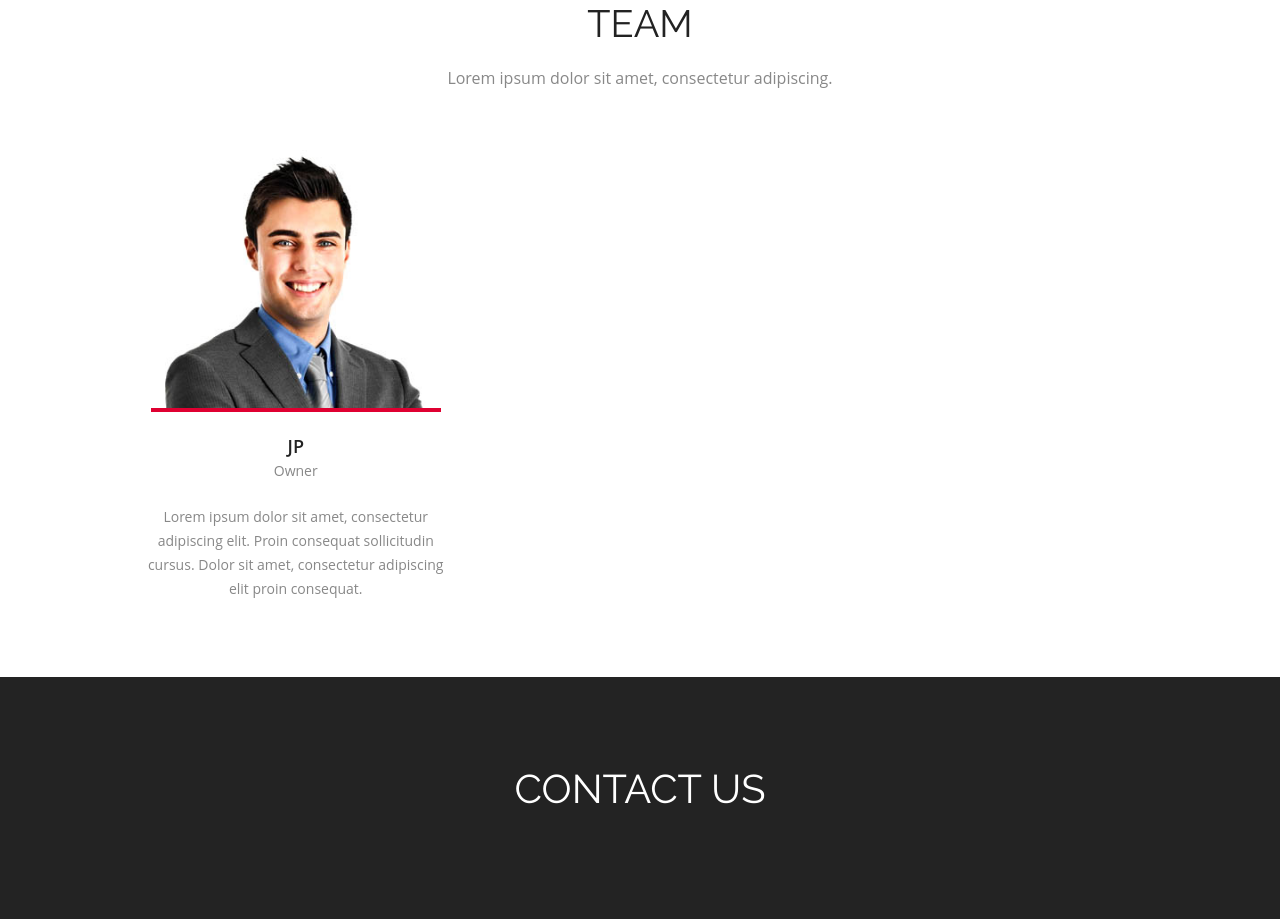
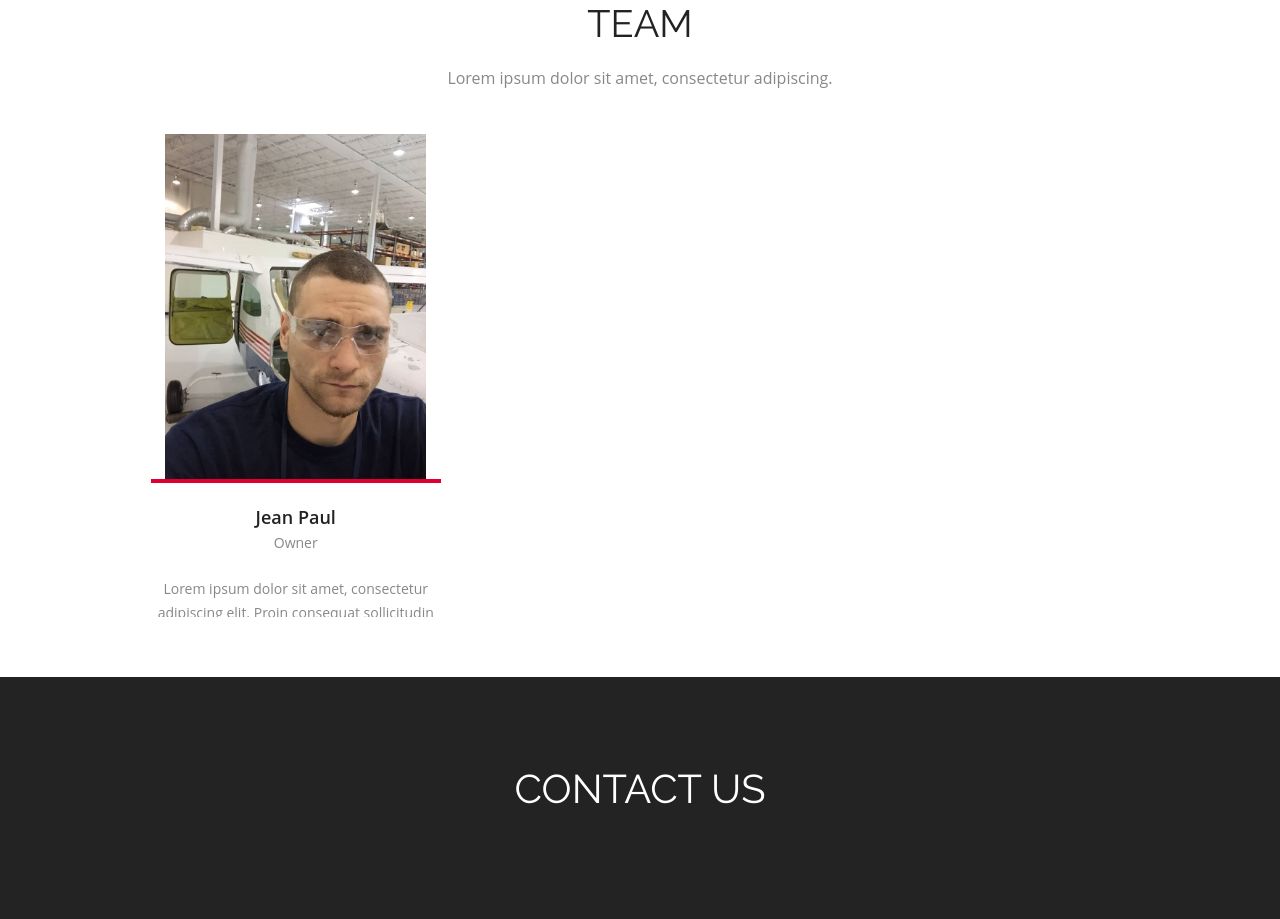
Before and after one commit to Nicholas-Nwanochie/SPA-JP, a plain HTML site: page index.html in a window 1280 px wide. Shown: the part 3557-4476 px from the top of the page. Drawn offline with Linux system fonts and the light colour scheme.

Commit message:
first commit

```diff
--- a/index.html
+++ b/index.html
@@ -355,7 +355,7 @@
        <div style="align-items: center; "  class="team_area">
         <div class="team_box  wow fadeInDown delay-06s">
           <div class="team_box_shadow"><a href="javascript:void(0)"></a></div>
-          <img src="img/team_pic2.jpg" alt="">
+          <img src="img/jean.jpg" alt="">
           <!-- <ul>
             <li><a href="javascript:void(0)" class="fa fa-twitter"></a></li>
             <li><a href="javascript:void(0)" class="fa fa-facebook"></a></li>
@@ -363,7 +363,7 @@
             <li><a href="javascript:void(0)" class="fa fa-google-plus"></a></li>
           </ul> -->
         </div>
-        <h3 class="wow fadeInDown delay-06s">JP</h3>
+        <h3 class="wow fadeInDown delay-06s">Jean Paul</h3>
         <span class="wow fadeInDown delay-06s">Owner</span>
         <p class="wow fadeInDown delay-06s">Lorem ipsum dolor sit amet, consectetur adipiscing elit. Proin consequat sollicitudin cursus. Dolor sit amet, consectetur adipiscing elit proin consequat.</p>
       </div>
```
Also changed, not shown: img/jean.jpg (added).
